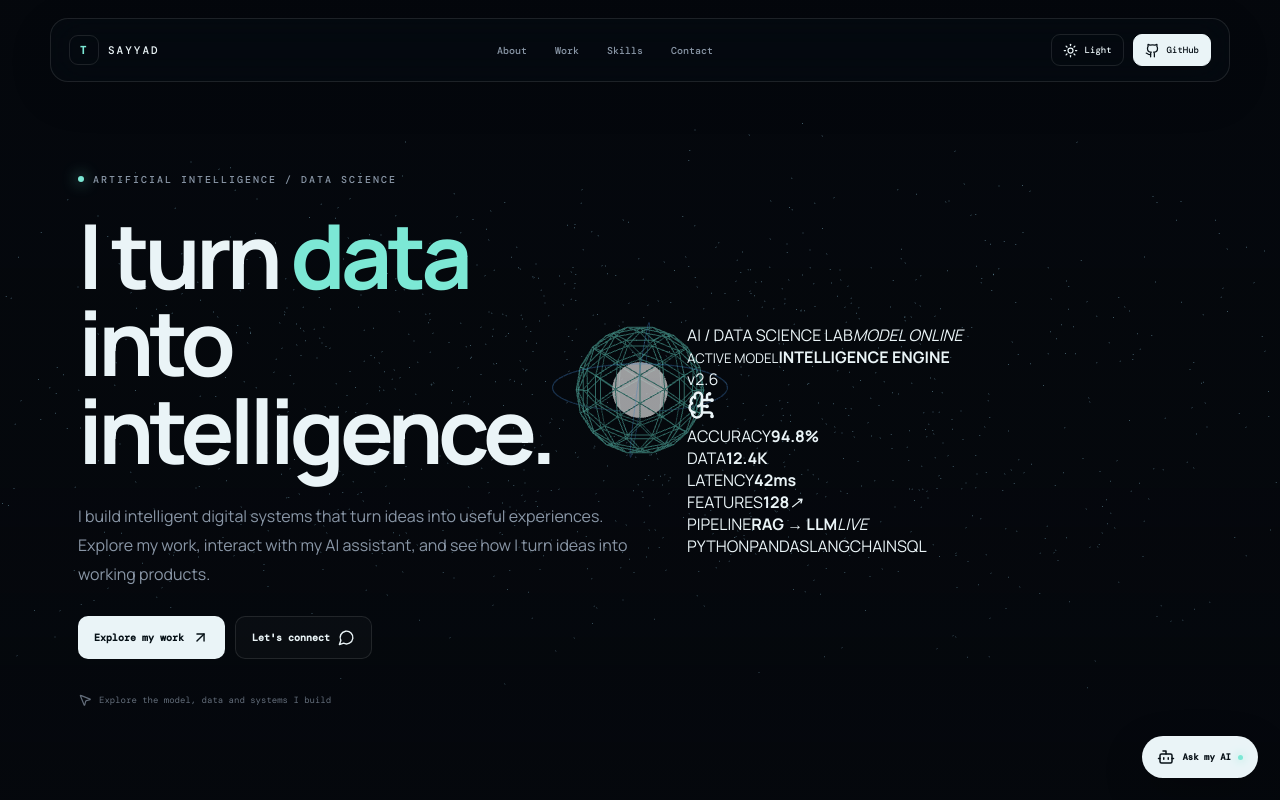
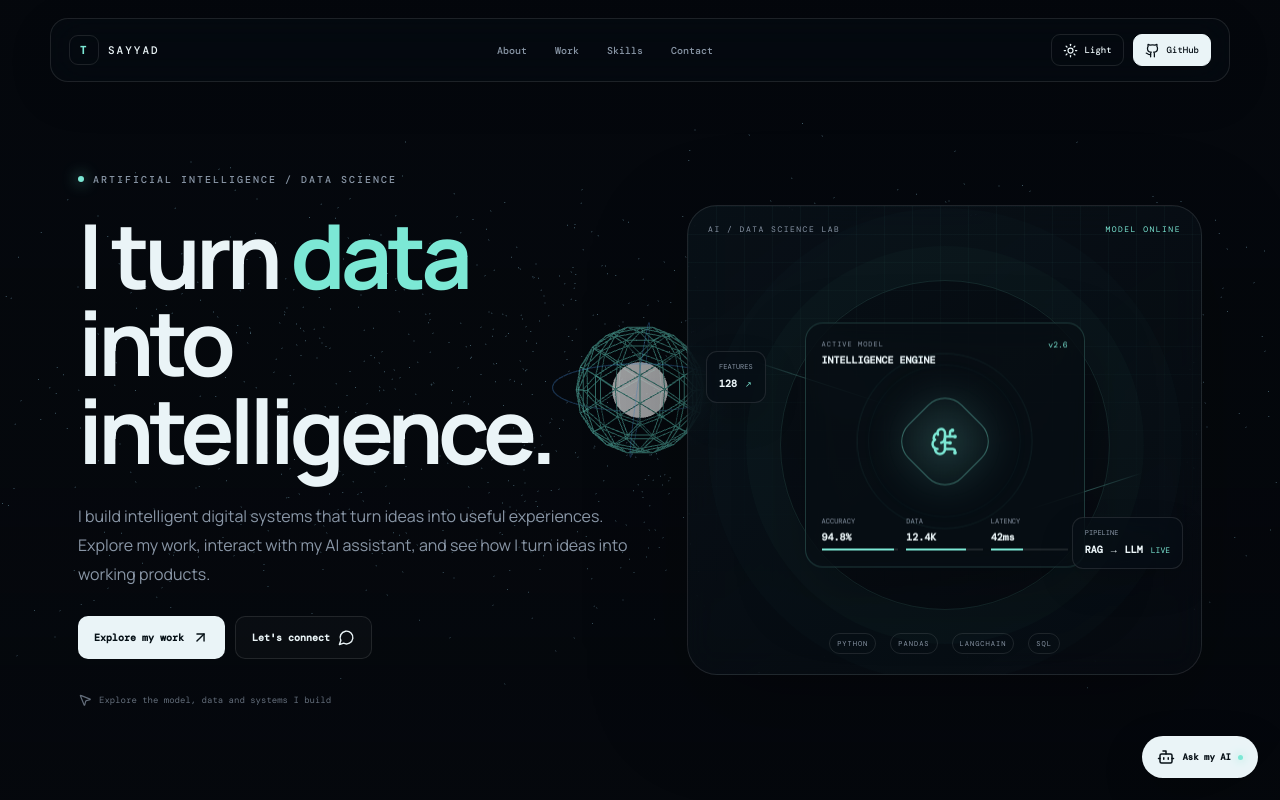
Before and after one commit to tshamshuddinsayyad/portfolio, a React (Vite) app: page / in a window 1280 px wide. Shown: the top 800 px of the page. Built offline with nearby package versions, Linux system fonts and the light colour scheme.

Commit message:
Style portfolio as AI data science laboratory

```diff
--- a/src/styles.css
+++ b/src/styles.css
@@ -131,3 +131,23 @@ footer{position:relative;z-index:5;max-width:1180px;margin:auto;padding:28px;col
 @media(max-width:560px){
  .nav{top:10px;width:calc(100% - 20px);height:56px}.nav-right .theme-toggle span{display:none}.nav-cta{padding:0 9px}.hero{padding:105px 18px 45px}.hero h1{font-size:48px;letter-spacing:-3px}.hero-object{height:330px;border-radius:22px}.section{padding:90px 18px}.section h2{font-size:40px;letter-spacing:-2px}.project-grid,.learning-cards,.mini-stats{grid-template-columns:1fr}.project-card{min-height:360px}.language-bar>div{grid-template-columns:1fr auto}.language-bar span{grid-column:1/-1}.contact-box{padding:30px 22px}footer{padding:24px 18px;gap:15px;flex-direction:column}.chat-panel{right:10px;bottom:70px;width:calc(100vw - 20px);height:530px}.chat-fab{right:12px;bottom:12px}
 }
+
+
+/* AI DATA SCIENCE LAB THEME */
+.ai-lab{height:470px;border:1px solid var(--line);border-radius:30px;position:relative;overflow:hidden;background:linear-gradient(145deg,rgba(9,18,25,.82),rgba(9,14,22,.42));box-shadow:var(--shadow);backdrop-filter:blur(14px)}
+[data-theme="light"] .ai-lab{background:linear-gradient(145deg,rgba(255,255,255,.82),rgba(232,243,245,.5))}
+.ai-lab:before{content:"";position:absolute;inset:0;background:linear-gradient(rgba(124,232,213,.035) 1px,transparent 1px),linear-gradient(90deg,rgba(124,232,213,.035) 1px,transparent 1px);background-size:28px 28px;mask-image:linear-gradient(to bottom,black,transparent 85%)}
+.lab-top{position:absolute;z-index:5;top:18px;left:20px;right:20px;display:flex;justify-content:space-between;font:8px "DM Mono";letter-spacing:1.5px;color:var(--muted)}
+.lab-top i{font-style:normal;color:var(--accent)}
+.lab-grid{position:absolute;width:330px;height:330px;left:50%;top:51%;transform:translate(-50%,-50%);border-radius:50%;border:1px solid rgba(124,232,213,.12);box-shadow:0 0 0 34px rgba(124,232,213,.018),0 0 0 72px rgba(124,232,213,.012)}
+.model-card{position:absolute;z-index:4;width:280px;left:50%;top:51%;transform:translate(-50%,-50%);padding:16px;border:1px solid rgba(124,232,213,.2);border-radius:18px;background:rgba(7,14,20,.72);backdrop-filter:blur(16px);box-shadow:0 25px 70px rgba(0,0,0,.28)}
+[data-theme="light"] .model-card{background:rgba(255,255,255,.75)}
+.model-head{display:flex;justify-content:space-between;gap:10px}.model-head small{display:block;font:7px "DM Mono";color:var(--muted);letter-spacing:1px}.model-head b{display:block;margin-top:5px;font:600 10px "DM Mono"}.model-head>span{font:8px "DM Mono";color:var(--accent)}
+.model-orb{height:150px;position:relative;display:grid;place-items:center}.orb-core{width:76px;height:76px;border-radius:24px;display:grid;place-items:center;color:var(--accent);border:1px solid rgba(124,232,213,.4);background:radial-gradient(circle,rgba(124,232,213,.18),rgba(124,232,213,.025));box-shadow:0 0 45px rgba(124,232,213,.16);transform:rotate(45deg)}.orb-core svg{transform:rotate(-45deg)}
+.pulse{position:absolute;border:1px solid rgba(124,232,213,.25);border-radius:50%;animation:labPulse 3.5s ease-out infinite}.p1{width:105px;height:105px}.p2{width:155px;height:155px;animation-delay:1.1s}.p3{width:205px;height:205px;animation-delay:2.2s}
+.model-metrics{display:grid;grid-template-columns:repeat(3,1fr);gap:8px}.model-metrics div{min-width:0}.model-metrics span{display:block;font:7px "DM Mono";color:var(--muted)}.model-metrics b{display:block;margin:5px 0;font:600 10px "DM Mono"}.model-metrics u{display:block;height:2px;background:var(--line);text-decoration:none}.model-metrics u i{display:block;height:100%;background:var(--accent)}
+.data-card{position:absolute;z-index:6;border:1px solid var(--line);border-radius:11px;padding:10px 12px;background:rgba(7,14,20,.7);backdrop-filter:blur(12px);font-family:"DM Mono";box-shadow:0 15px 35px rgba(0,0,0,.16)}[data-theme="light"] .data-card{background:rgba(255,255,255,.78)}.data-card span{display:block;font-size:7px;color:var(--muted)}.data-card b{display:inline-block;margin-top:4px;font-size:10px}.data-card i{margin-left:8px;font-size:8px;color:var(--accent);font-style:normal}.data-a{left:18px;top:145px}.data-b{right:18px;bottom:105px}
+.signal-line{position:absolute;height:1px;background:linear-gradient(90deg,transparent,var(--accent),transparent);opacity:.38}.s1{width:150px;left:12%;top:38%;transform:rotate(18deg)}.s2{width:120px;right:11%;top:61%;transform:rotate(-18deg)}
+.lab-bottom{position:absolute;z-index:5;left:20px;right:20px;bottom:20px;display:flex;justify-content:center;gap:14px;color:var(--muted);font:7px "DM Mono";letter-spacing:1px}.lab-bottom span{padding:5px 7px;border:1px solid var(--line);border-radius:999px}
+@keyframes labPulse{0%{transform:scale(.75);opacity:0}20%{opacity:.45}100%{transform:scale(1.08);opacity:0}}
+@media(max-width:560px){.ai-lab{height:330px;border-radius:22px}.model-card{width:235px;padding:12px}.model-orb{height:110px}.orb-core{width:58px;height:58px}.p1{width:80px;height:80px}.p2{width:115px;height:115px}.p3{width:150px;height:150px}.data-a{left:10px;top:105px}.data-b{right:10px;bottom:75px}.lab-bottom{gap:5px;flex-wrap:wrap;bottom:10px}.lab-bottom span{font-size:6px}.signal-line{display:none}}
```
